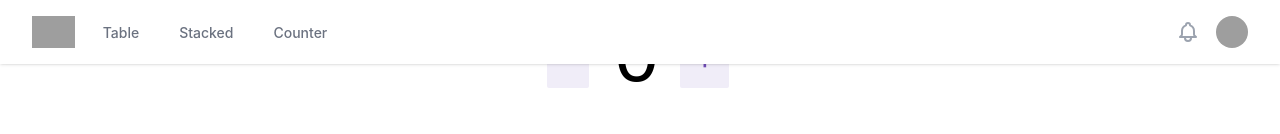
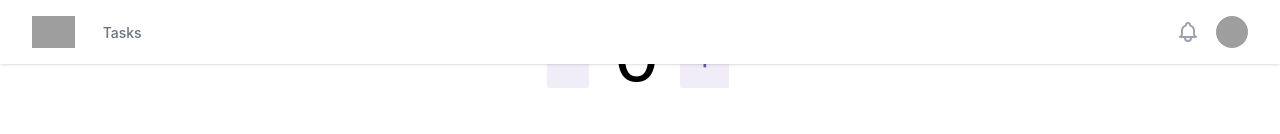
Before and after one commit to edelgado-en/page-queue, a React (Create React App) app: page /#/counter in a window 1280 px wide. Shown: the top 134 px of the page. Built offline with nearby package versions, Linux system fonts and the light colour scheme; grey boxes are pictures that could not be loaded.

Commit message:
modified package-lock.json

```diff
--- a/src/routes/navigation/navigation.jsx
+++ b/src/routes/navigation/navigation.jsx
@@ -45,9 +45,9 @@ export default function Navigation() {
                       to="/"
                       className="border-transparent text-gray-500 hover:border-gray-300 hover:text-gray-700 inline-flex items-center px-1 pt-1 border-b-2 text-sm font-medium"
                     >
-                      Table
+                      Tasks
                     </Link>
-                    <Link
+                    {/* <Link
                       to="/stacked"
                       className="border-transparent text-gray-500 hover:border-gray-300 hover:text-gray-700 inline-flex items-center px-1 pt-1 border-b-2 text-sm font-medium"
                     >
@@ -58,7 +58,7 @@ export default function Navigation() {
                       className="border-transparent text-gray-500 hover:border-gray-300 hover:text-gray-700 inline-flex items-center px-1 pt-1 border-b-2 text-sm font-medium"
                     >
                       Counter
-                    </Link>
+                    </Link> */}
                   </div>
                 </div>
                 <div className="absolute inset-y-0 right-0 flex items-center pr-2 sm:static sm:inset-auto sm:ml-6 sm:pr-0">
```
Also changed, not shown: 1 other file (tests, documents, lock files or other folders).
